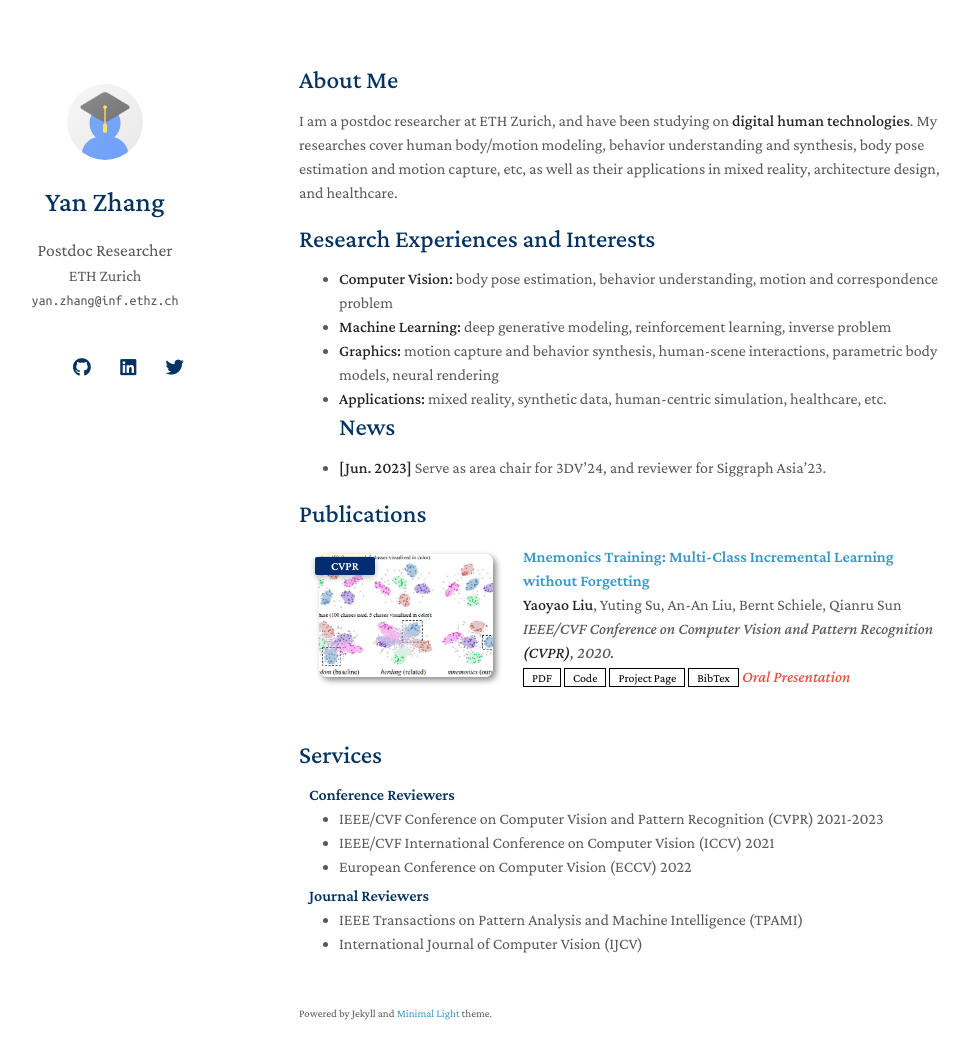
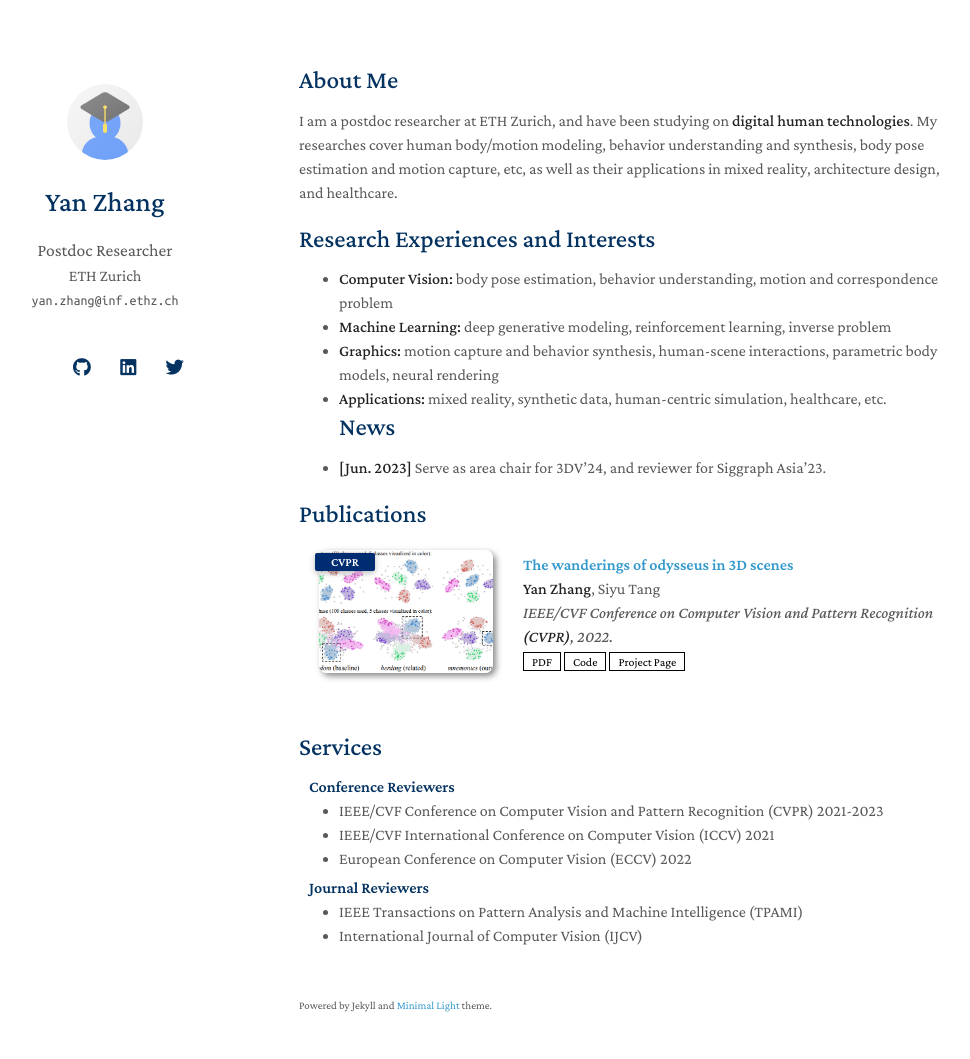
Before and after one commit to yz-cnsdqz/yz-cnsdqz.github.io, a Jekyll site: the page built from index.md, in a window 1280 px wide and 1094 px high. Shown: the top 1059 px of the window, without its empty margins (171-1141 px from the left). Built offline with Jekyll 4.4.1, drawn with Linux system fonts in a browser that asks for light colours; nearby versions of some CDN libraries; a style sheet for code colours, icons or effects is not loaded; our own code applies the rules of GitHub Pages for plain Markdown files.

Commit message:
Update publications.md

```diff
--- a/_includes/publications.md
+++ b/_includes/publications.md
@@ -12,15 +12,13 @@
   </div>
 
   <div class="col-sm-9" style="position: relative;padding-right: 15px;padding-left: 20px;">
-    <div class="title"><a href="https://arxiv.org/pdf/2002.10211.pdf">Mnemonics Training: Multi-Class Incremental Learning without Forgetting</a></div>
-    <div class="author"><strong>Yaoyao Liu</strong>, Yuting Su, An-An Liu, Bernt Schiele, Qianru Sun</div>
-    <div class="periodical"><em>IEEE/CVF Conference on Computer Vision and Pattern Recognition <strong>(CVPR)</strong>, 2020.</em></div>
+    <div class="title"><a href="https://arxiv.org/abs/2112.09251">The wanderings of odysseus in 3D scenes</a></div>
+    <div class="author"><strong>Yan Zhang</strong>, Siyu Tang</div>
+    <div class="periodical"><em>IEEE/CVF Conference on Computer Vision and Pattern Recognition <strong>(CVPR)</strong>, 2022.</em></div>
     <div class="links">
-      <a href="https://arxiv.org/pdf/2002.10211.pdf" class="btn btn-sm z-depth-0" role="button" target="_blank" style="font-size:12px;">PDF</a>
-      <a href="https://github.com/yaoyao-liu/mnemonics" class="btn btn-sm z-depth-0" role="button" target="_blank" style="font-size:12px;">Code</a>
-      <a href="https://class-il.mpi-inf.mpg.de/mnemonics/" class="btn btn-sm z-depth-0" role="button" target="_blank" style="font-size:12px;">Project Page</a>
-      <a href="https://dblp.uni-trier.de/rec/conf/cvpr/LiuSLSS20.html?view=bibtex" class="btn btn-sm z-depth-0" role="button" target="_blank" style="font-size:12px;">BibTex</a>
-      <strong><i style="color:#e74d3c">Oral Presentation</i></strong>
+      <a href="https://arxiv.org/abs/2112.09251" class="btn btn-sm z-depth-0" role="button" target="_blank" style="font-size:12px;">PDF</a>
+      <a href="https://github.com/yz-cnsdqz/GAMMA-release" class="btn btn-sm z-depth-0" role="button" target="_blank" style="font-size:12px;">Code</a>
+      <a href="https://yz-cnsdqz.github.io/eigenmotion/GAMMA/" class="btn btn-sm z-depth-0" role="button" target="_blank" style="font-size:12px;">Project Page</a>
     </div>
   </div>
 </div>
```
